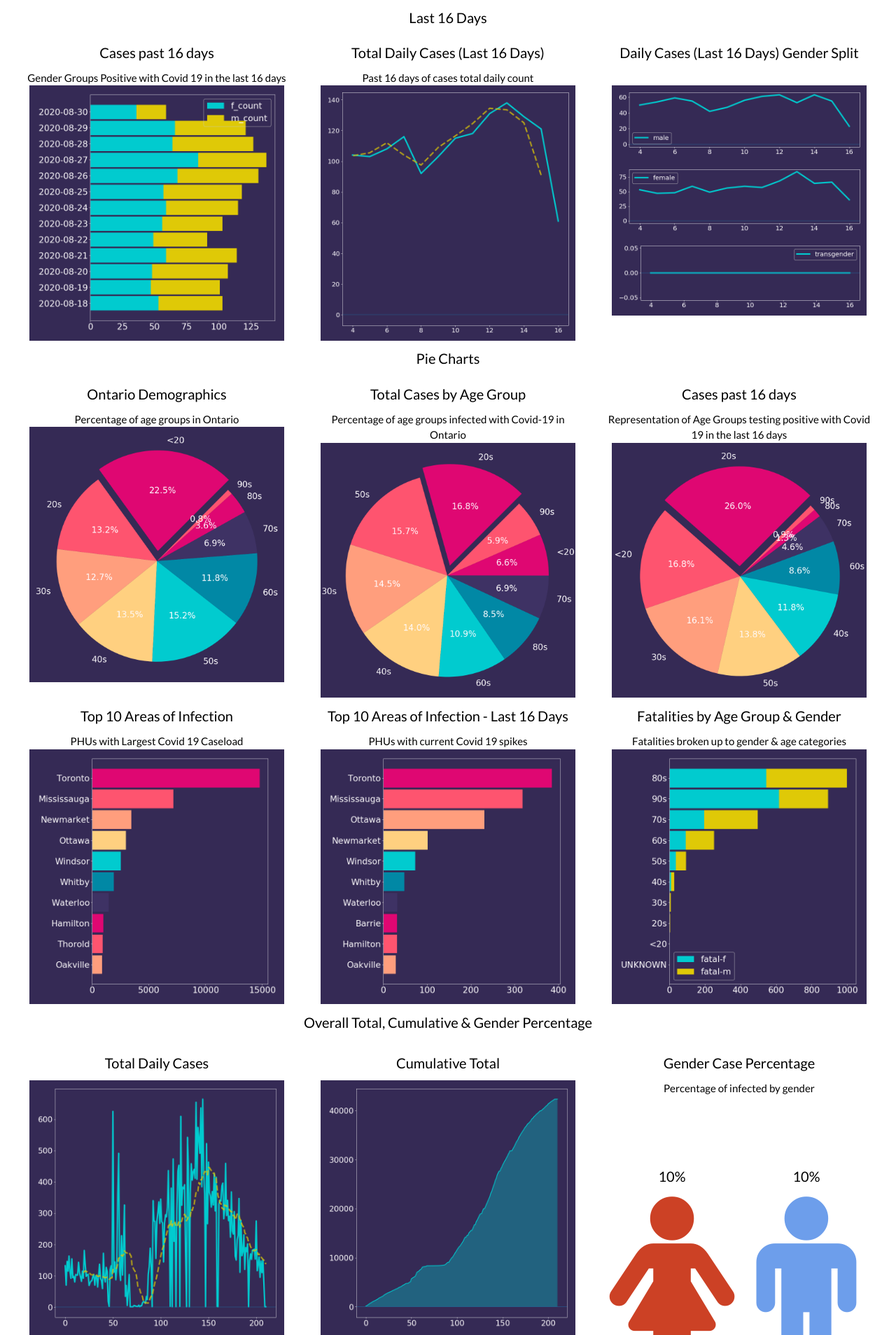
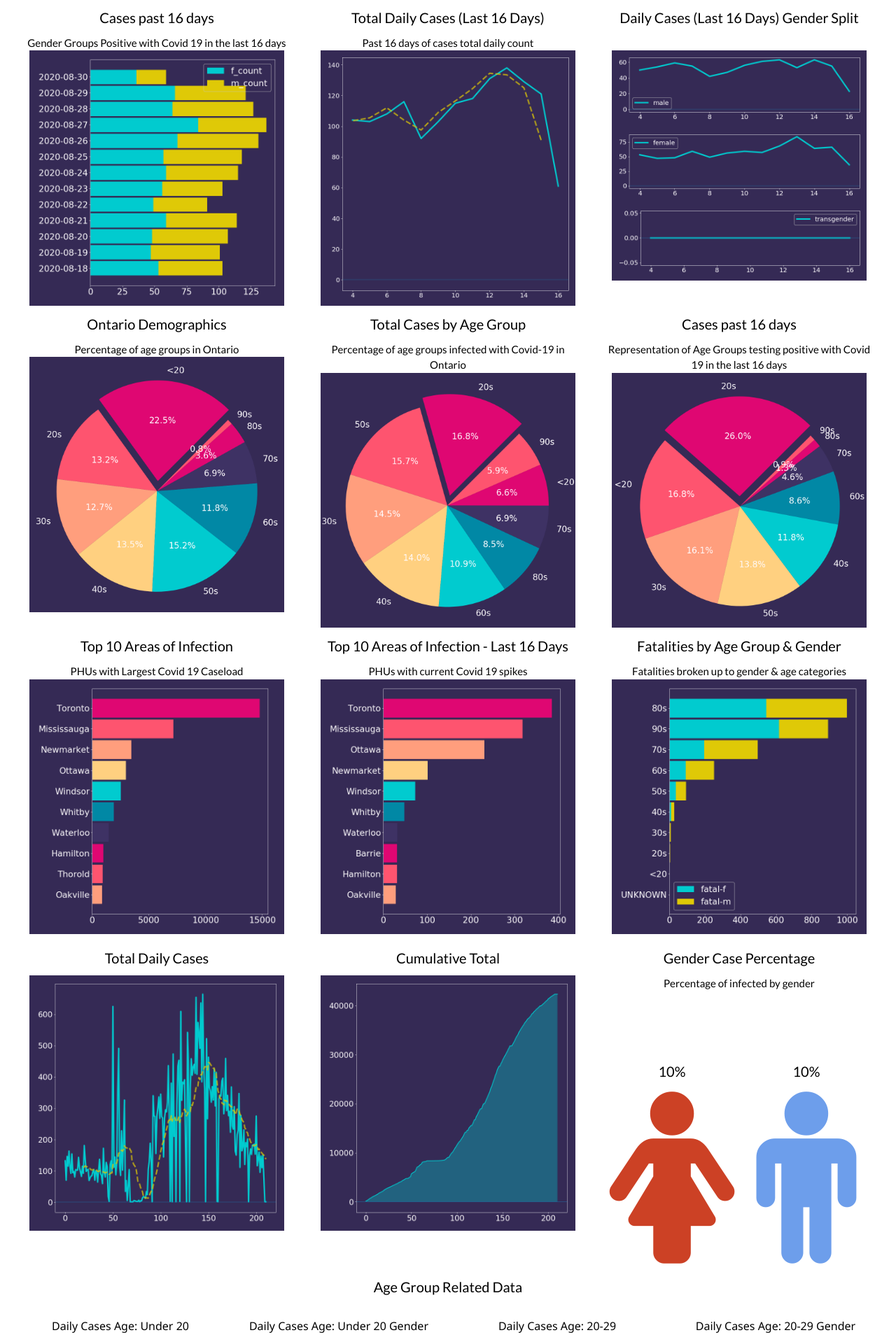
Before and after one commit to tamccullough/covon, a Flask app: template templates/co-index.html in a window 1280 px wide. Shown: the part 98-2006 px from the top of the page at 70% size. Run offline with Flask 2, Linux system fonts and the light colour scheme; the template is opened without the code that fills it: most values are stand-ins (such as "Sample title", 1, 10 or a date in 2020); parts of the project's set-up code (start-up, migrations or seed data) failed here and were passed over.

Commit message:
theme changes

```diff
--- a/templates/co-index.html
+++ b/templates/co-index.html
@@ -5,25 +5,24 @@
 <div class="w3-main" style="height: 90%;">
 
 <!-- Header -->
-<header class="w3-container {{ theme }}-text-title">
+<header class="w3-container {{ theme }}-text-red">
   <h5><b> {{ total_cases }} Total Cases as of - {{ last_month }} {{ yesterday }}</b></h5>
 </header>
 
 <!-- last 16 days charts and graphs -->
-    <h4 class="w3-center {{ theme }}-text-title"> Last 16 Days</h4>
     <div class="w3-container w3-center">
     <!-- pie 1 -->
     <div class="w3-third">
       <div class="w3-container {{ theme }}-theme">
         <h4 class="{{ theme }}-text-title">Cases past 16 days</h4>
-        <a class="{{ theme }}-text-title">Gender Groups Positive with Covid 19 in the last 16 days</a>
+        <a class="{{ theme }}-text-yellow">Gender Groups Positive with Covid 19 in the last 16 days</a>
         <div><img src="static/images/bar/last16day-cases.png" alt="Cases past 16 days" style="max-width:95%"></div>
       </div>
     </div>
       <div class="w3-third">
         <div class="w3-container {{ theme }}-theme">
           <h4 class="{{ theme }}-text-title">Total Daily Cases (Last 16 Days)</h4>
-          <a class="{{ theme }}-text-title">Past 16 days of cases total daily count</a>
+          <a class="{{ theme }}-text-yellow">Past 16 days of cases total daily count</a>
           <div><img src="static/images/graph/ontario-recent_daily_cases_count.png" alt="Ontario Age Groups" style="max-width:95%;max-height:600px"></div>
         </div>
       </div>
@@ -41,14 +40,13 @@
 
 <!-- PIE charts relating to demographics -->
 
-    <h4 class="w3-center {{ theme }}-text-title"> Pie Charts</h4>
     <!-- pie charts -->
     <div class="w3-container w3-center">
     <!-- pie 1 -->
       <div class="w3-third">
         <div class="w3-container {{ theme }}-theme">
           <h4 class="{{ theme }}-text-title">Ontario Demographics</h4>
-          <a class="{{ theme }}-text-title">Percentage of age groups in Ontario</a>
+          <a class="{{ theme }}-text-yellow">Percentage of age groups in Ontario</a>
           <div><img src="static/images/pie/ontario-age_groups.png" alt="Ontario Age Groups" style="max-width:95%"></div>
         </div>
       </div>
@@ -56,14 +54,14 @@
       <div class="w3-third">
         <div class="w3-container {{ theme }}-theme">
           <h4 class="{{ theme }}-text-title">Total Cases by Age Group</h4>
-          <a class="{{ theme }}-text-title">Percentage of age groups infected with Covid-19 in Ontario</a>
+          <a class="{{ theme }}-text-yellow">Percentage of age groups infected with Covid-19 in Ontario</a>
           <div><img src="static/images/pie/all_ages-total_cases.png" alt="Age Groups Total Cases" style="max-width:95%"></div>
         </div>
       </div>
       <div class="w3-third">
         <div class="w3-container {{ theme }}-theme">
           <h4 class="{{ theme }}-text-title">Cases past 16 days</h4>
-          <a class="{{ theme }}-text-title">Representation of Age Groups testing positive with Covid 19 in the last 16 days</a>
+          <a class="{{ theme }}-text-yellow">Representation of Age Groups testing positive with Covid 19 in the last 16 days</a>
           <div><img src="static/images/pie/cases_by_age-16-days.png" alt="Cases past 8 days" style="max-width:95%"></div>
         </div>
       </div>
@@ -76,7 +74,7 @@
       <div class="w3-third">
         <div class="w3-container {{ theme }}-theme">
           <h4 class="{{ theme }}-text-title">Top 10 Areas of Infection</h4>
-          <a class="{{ theme }}-text-title">PHUs with Largest Covid 19 Caseload</a>
+          <a class="{{ theme }}-text-yellow">PHUs with Largest Covid 19 Caseload</a>
           <div><img src="static/images/bar/ontario-reporting_phu_city-top10.png" alt="Top 10 Reporting PHU" style="max-width:95%"></div>
         </div>
       </div>
@@ -84,7 +82,7 @@
       <div class="w3-third">
         <div class="w3-container {{ theme }}-theme">
           <h4 class="{{ theme }}-text-title">Top 10 Areas of Infection - Last 16 Days</h4>
-          <a class="{{ theme }}-text-title">PHUs with current Covid 19 spikes</a>
+          <a class="{{ theme }}-text-yellow">PHUs with current Covid 19 spikes</a>
           <div><img src="static/images/bar/ontario-reporting_phu_city-top10-recent.png" alt="Top 10 Reporting PHU" style="max-width:95%"></div>
         </div>
       </div>
@@ -94,14 +92,13 @@
       <div class="w3-third">
         <div class="w3-container {{ theme }}-theme">
           <h4 class="{{ theme }}-text-title">Fatalities by Age Group & Gender</h4>
-          <a class="{{ theme }}-text-title">Fatalities broken up to gender & age categories</a>
+          <a class="{{ theme }}-text-yellow">Fatalities broken up to gender & age categories</a>
           <div><img src="static/images/bar/fatalities.png" alt="Top 10 Reporting PHU" style="max-width:95%"></div>
         </div>
       </div>
       </div>
 
 <!-- charts & graphs -->
-<h4 class="w3-center {{ theme }}-text-title">Overall Total, Cumulative & Gender Percentage</h4>
 <div class="w3-container w3-center">
   <div class="w3-third w3-padding {{ theme }}-theme">
     <h4 class="{{ theme }}-text-title">Total Daily Cases</h4>
@@ -114,7 +111,7 @@
   <div class="w3-third w3-padding {{ theme }}-theme">
     <div>
     <h4 class="{{ theme }}-text-title">Gender Case Percentage</h4>
-    <a class="{{ theme }}-text-title">Percentage of infected by gender</a>
+    <a class="{{ theme }}-text-yellow">Percentage of infected by gender</a>
     </div>
     <div class="w3-half">
       <br>
@@ -259,7 +256,7 @@
       <div class="w3-half">
         <div class="w3-container w3-center {{ theme }}-theme">
           <h4 class="{{ theme }}-text-title">Total Outcomes</h4>
-          <a class="{{ theme }}-text-title">{{ resolved }}% Resolved, {{ active }}% Not Resolved & {{ fatal }}% Fatal</a>
+          <a class="{{ theme }}-text-yellow">{{ resolved }}% Resolved, {{ active }}% Not Resolved & {{ fatal }}% Fatal</a>
           <div class="w3-center">
             <table>
               {%for i in range(0,infected.shape[0])%}
```
